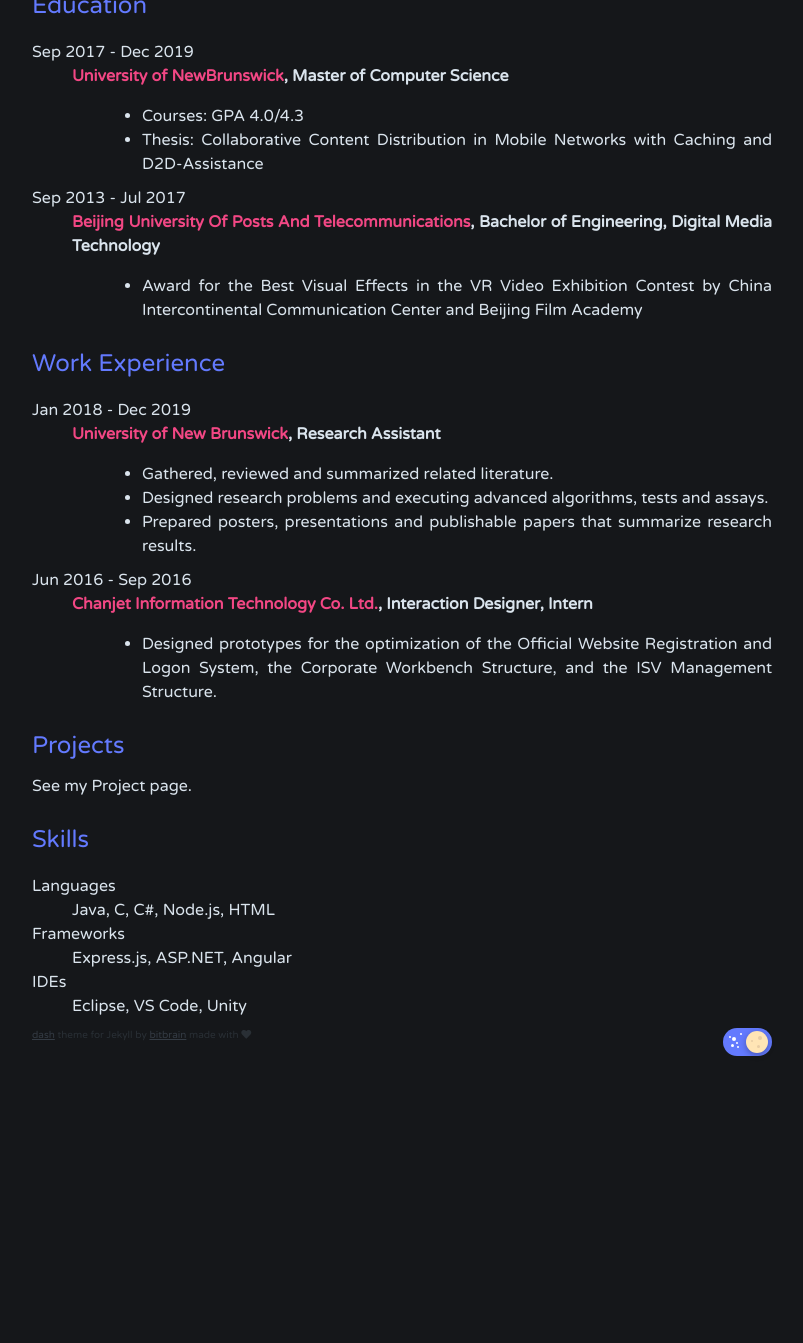
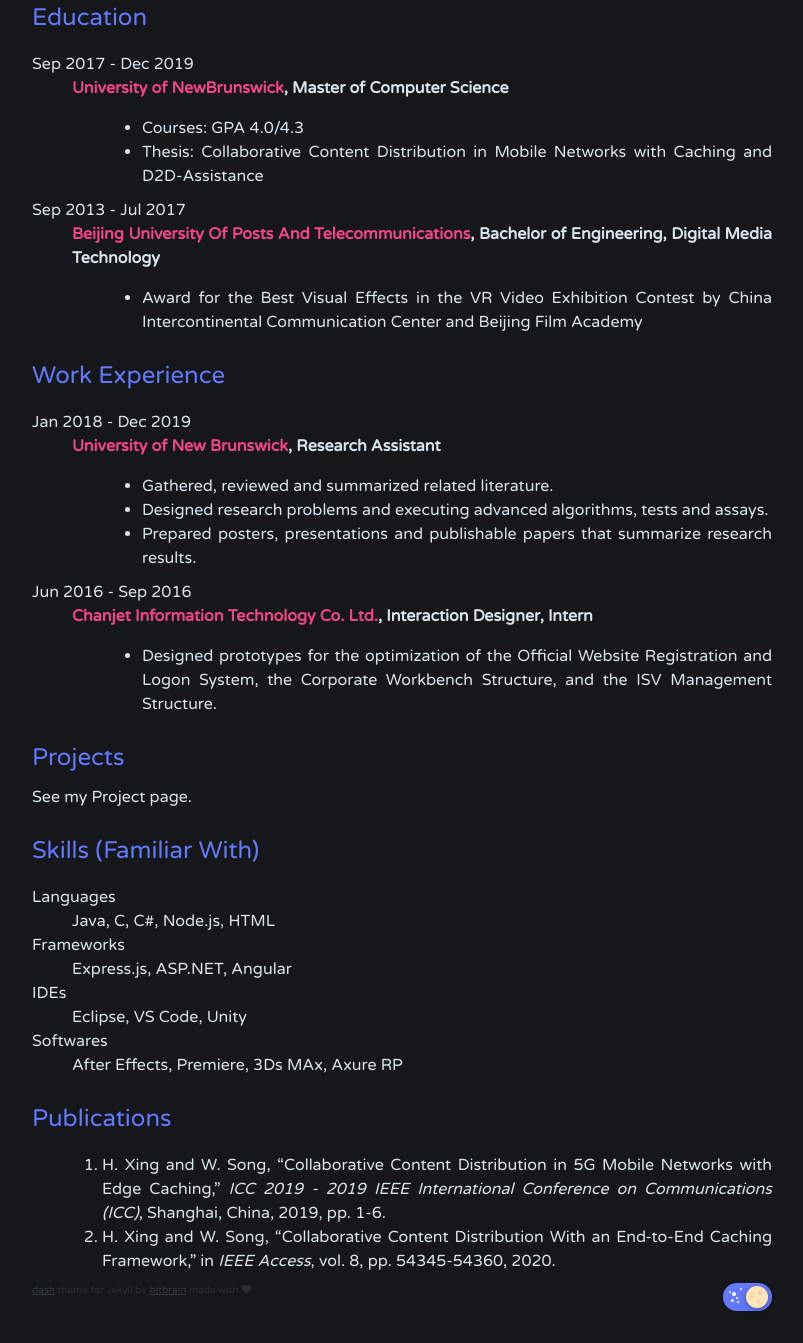
Before and after one commit to AbbyXing/AbbyXing.github.io, a Jekyll site: the page built from about.md, in a window 1280 px wide, cut to the strip 559-1902 px from the top of the page. Shown: the whole strip, without its empty margins (238-1041 px from the left). Built offline with Jekyll 4.4.1, drawn with Linux system fonts in a browser that asks for light colours; before the commit the page ends 1647 px from its top, so only the background shows below that.

```diff
--- a/_sass/dash/_layout.scss
+++ b/_sass/dash/_layout.scss
@@ -102,7 +102,7 @@ nav {
     display: block;
     position: relative;
     width: 100%;
-    margin-right: 25px;
+    margin-right: 10px;
     align-items: stretch;
     box-sizing: border-box;
     flex-direction: column;
@@ -167,8 +167,10 @@ nav {
   }
 
   img {
+    display: block;
+    margin: 1em auto;
     border-radius: 0.3em;
-    width: 100%;
+    width: 50%;
   }
 
   ol > li {
--- a/about.md
+++ b/about.md
@@ -39,8 +39,8 @@ Projects
 
 See my Project page.
 
-Skills
-------
+Skills (Familiar With)
+----------------------
 
 Languages
 :   Java, C, C#, Node.js, HTML
@@ -50,3 +50,12 @@ Frameworks
 
 IDEs
 :	Eclipse, VS Code, Unity
+
+Softwares
+:	After Effects, Premiere, 3Ds MAx, Axure RP
+
+Publications
+------------
+
+1. H. Xing and W. Song, "Collaborative Content Distribution in 5G Mobile Networks with Edge Caching," *ICC 2019 - 2019 IEEE International Conference on Communications (ICC)*, Shanghai, China, 2019, pp. 1-6.
+2. H. Xing and W. Song, "Collaborative Content Distribution With an End-to-End Caching Framework," in *IEEE Access*, vol. 8, pp. 54345-54360, 2020.
```
Also changed, not shown: _posts/2020-03-26-Solve-Linear-Programming-In-Java.md (deleted, +0 -39 lines), _posts/2020-03-27-Create-Simple-Ins-Like-Photos-Layout.md (added, +100 -0 lines), projects.md (+4 -3 lines).
